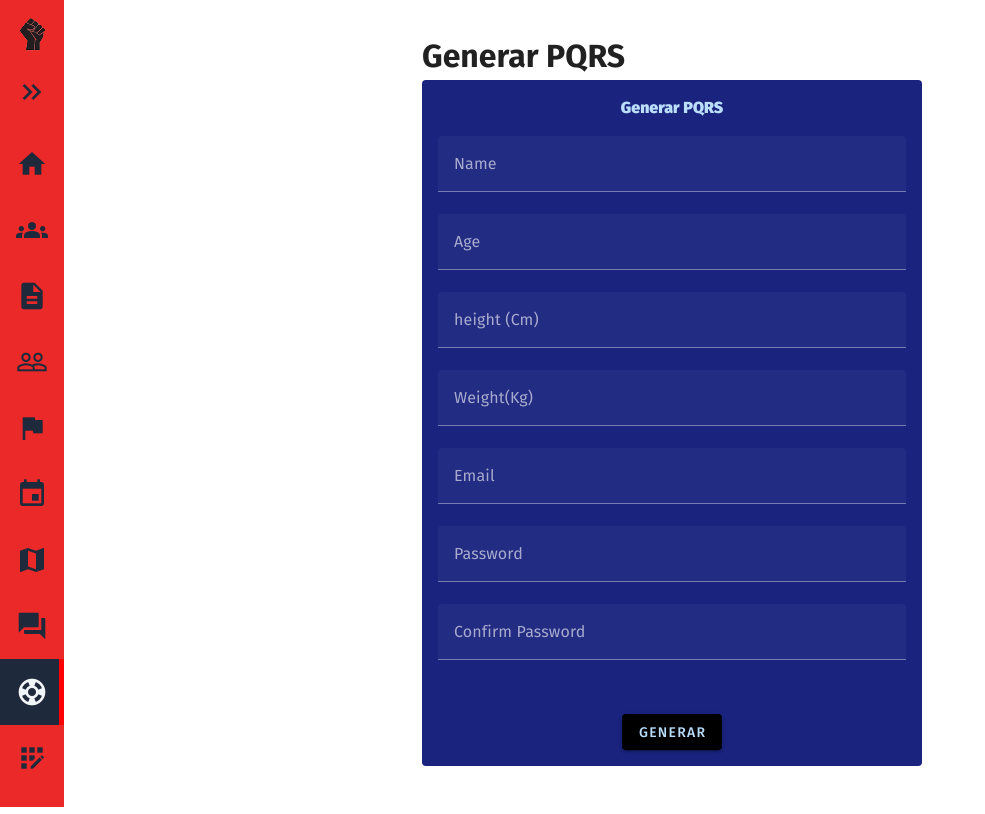
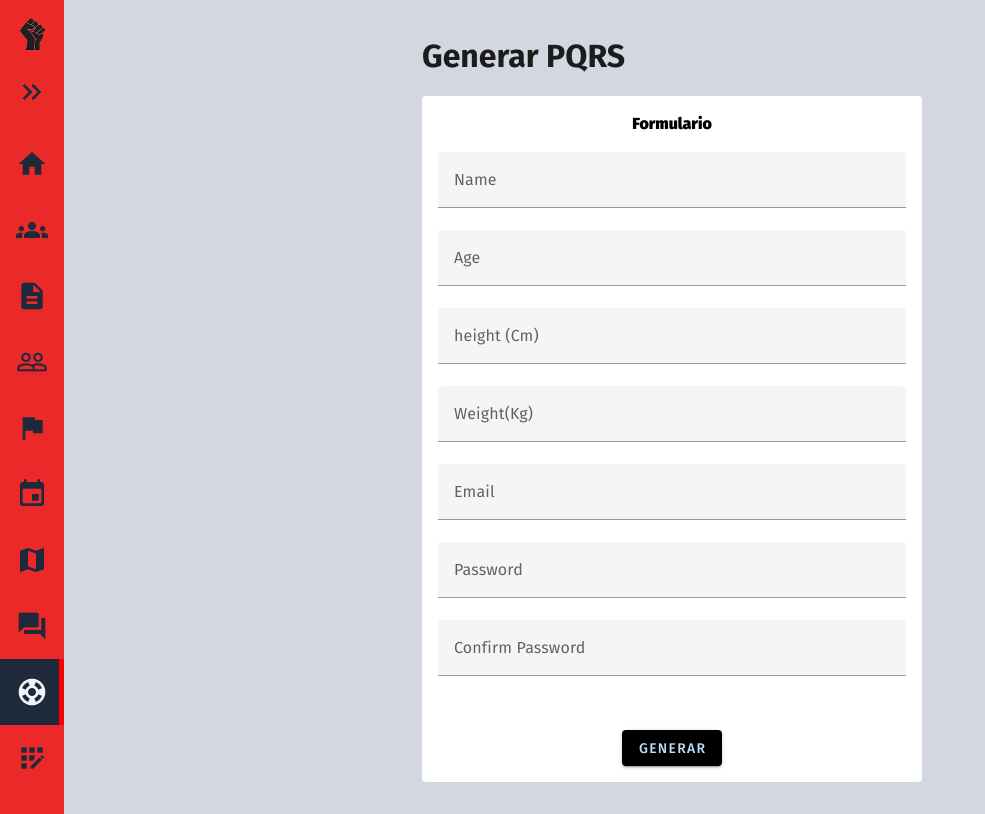
Before and after one commit to Calvo-Man/setrasena-front, a Vue app: page /pqrs in a window 1280 px wide. Shown: the whole page, without its empty margins (0-985 px from the left). Built offline with nearby package versions, Linux system fonts and the light colour scheme.

Commit message:
cambio de icono y eliminacion de VUEDEVTOOLS

```diff
--- a/src/App.vue
+++ b/src/App.vue
@@ -1,9 +1,9 @@
 <script setup>
-import { RouterLink, RouterView } from "vue-router";
+import { RouterView } from "vue-router";
 </script>
 
 <template>
-  <v-app class="body">
+  <v-app style="background: var(--grey);">
     <RouterView />
   </v-app>
 </template>
@@ -11,7 +11,7 @@ import { RouterLink, RouterView } from "vue-router";
 <style lang="scss">
 :root {
   --primary: #4ade80;
-  --grey: #c8cace;
+  --grey: #d3d7e0;
   --red-dark:#EB2929;
   --dark: #1e293b;
   --dark-alt: #334155;
@@ -23,8 +23,9 @@ import { RouterLink, RouterView } from "vue-router";
   padding: 0;
   box-sizing: border-box;
   font-family: "Fira sans", sans-serif;
+
 }
- .body{
+ body{
   background: var(--grey);
 }
 button {
--- a/src/views/users/PqrsView.vue
+++ b/src/views/users/PqrsView.vue
@@ -1,10 +1,10 @@
 <template>
-    <div class="title">
+    <div class="title mb-4">
         <h1>Generar PQRS</h1>
     </div>
     <div class="form-contaier mx-aut">
-        <v-container class="mx-auto text-center bg-indigo-darken-4 rounded" width="500">
-            <p class="font-weight-black text-blue-lighten-4 mb-4">Generar PQRS</p>
+        <v-container class="mx-auto text-center bg-white rounded" width="500">
+            <p class="font-weight-black text-dark mb-4">Formulario</p>
             <v-form fast-fail submit.prevent>
                 <v-text-field v-model="name" class="bg-dark" label="Name" :rules="nameRules" />
                 <v-text-field type="number" v-model="age" class="bg-dark" label="Age" :rules="ageRules" />
--- a/vite.config.js
+++ b/vite.config.js
@@ -2,13 +2,13 @@ import { fileURLToPath, URL } from 'node:url'
 
 import { defineConfig } from 'vite'
 import vue from '@vitejs/plugin-vue'
-import vueDevTools from 'vite-plugin-vue-devtools'
+
 
 // https://vite.dev/config/
 export default defineConfig({
   plugins: [
     vue(),
-    vueDevTools(),
+
   ],
   resolve: {
     alias: {
```
Also changed, not shown: 1 other file (tests, documents, lock files or other folders).
